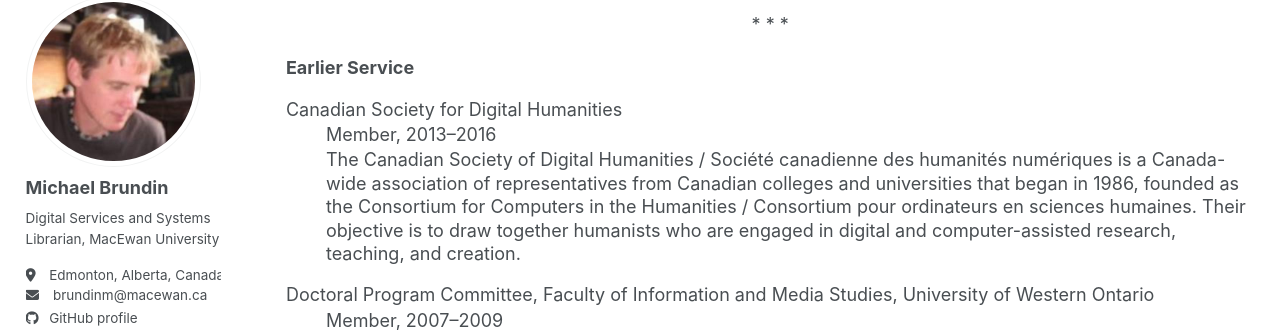
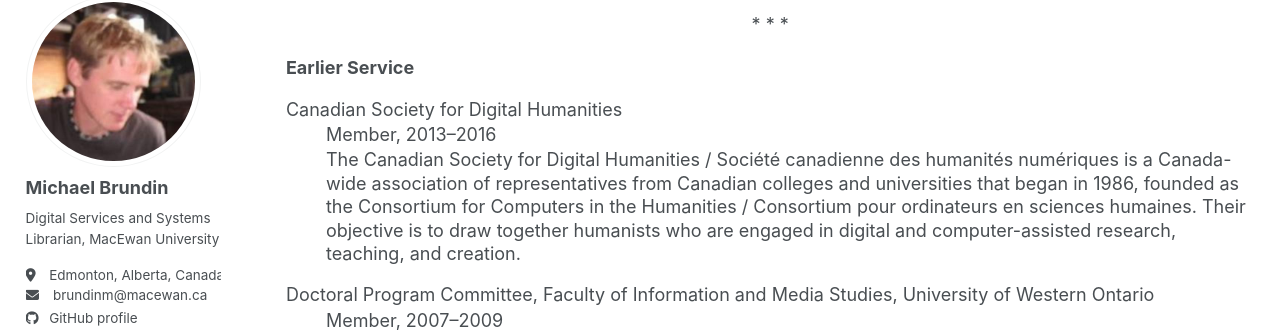
Before and after one commit to brundinm/brundinm.github.io, a Jekyll site: the page built from _pages/service.html, in a window 1280 px wide and 900 px high, scrolled down 6436 px. Shown: the part 111-443 px from the top of the window. Built offline with Jekyll 4.4.1, drawn with Linux system fonts in a browser that asks for light colours; some web fonts are replaced; a script bundle is joined from its source files by our own code; library files that are not in the unit come from our copies.

Commit message:
Update service.html

```diff
--- a/_pages/service.html
+++ b/_pages/service.html
@@ -217,7 +217,7 @@
 <dl>
   <dt>Canadian Society for Digital Humanities</dt>
   <dd>Member, 2013–2016</dd>
-  <dd>The Canadian Society of Digital Humanities / Société canadienne des humanités numériques is a Canada-wide association of representatives from Canadian colleges and universities that began in 1986, founded as the Consortium for Computers in the Humanities / Consortium pour ordinateurs en sciences humaines. Their objective is to draw together humanists who are engaged in digital and computer-assisted research, teaching, and creation.</dd>
+  <dd>The Canadian Society for Digital Humanities / Société canadienne des humanités numériques is a Canada-wide association of representatives from Canadian colleges and universities that began in 1986, founded as the Consortium for Computers in the Humanities / Consortium pour ordinateurs en sciences humaines. Their objective is to draw together humanists who are engaged in digital and computer-assisted research, teaching, and creation.</dd>
 </dl>
 <dl>
   <dt>Doctoral Program Committee, Faculty of Information and Media Studies, University of Western Ontario</dt>
```
